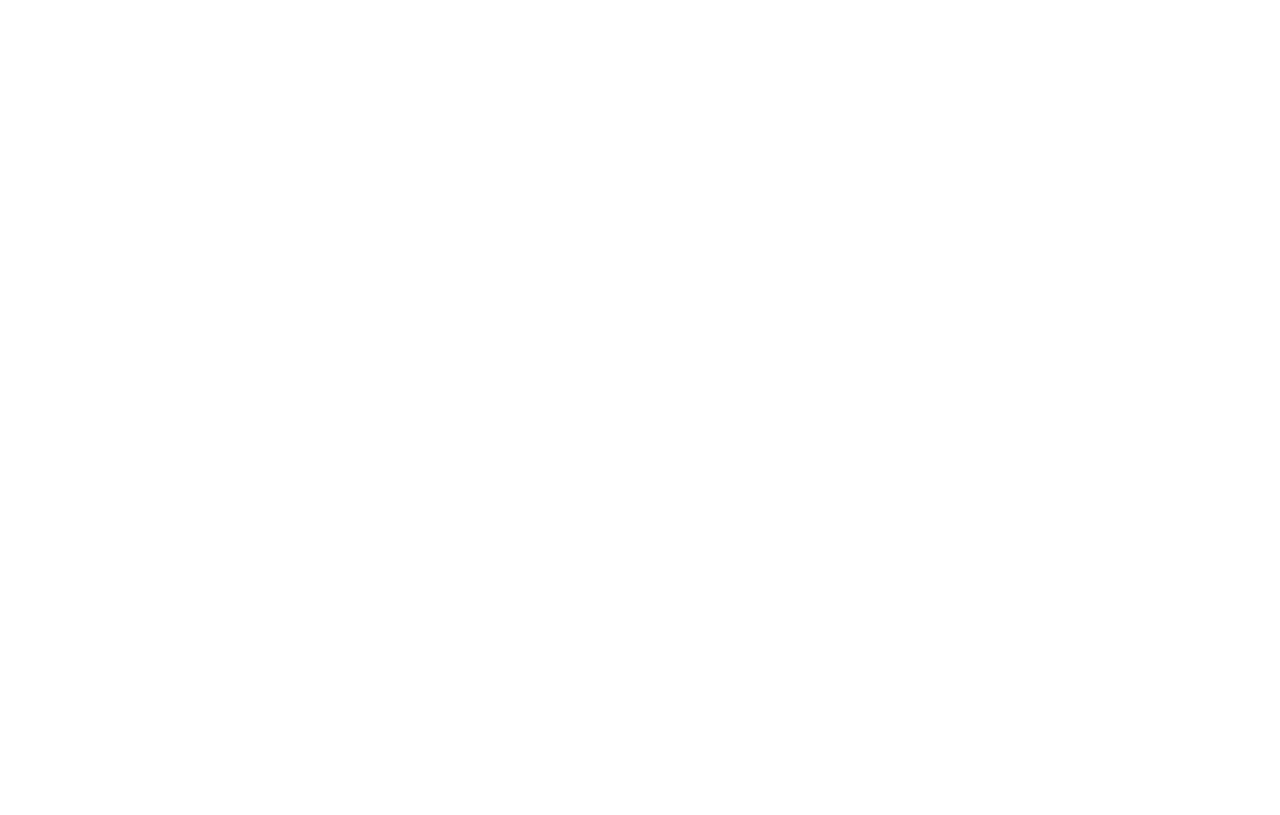
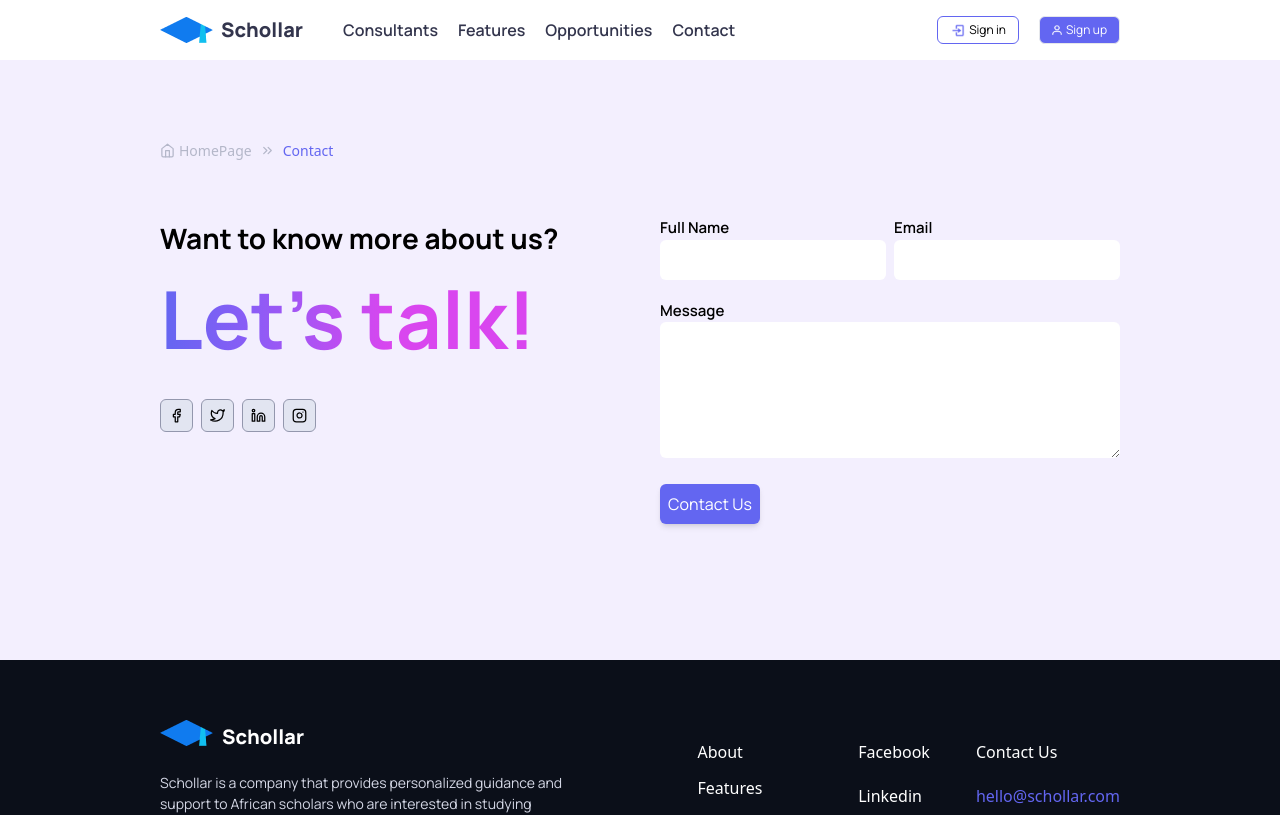
Before and after one commit to Zeddic-SMO/schollar-frontend, a React (Vite) app: page /contact in a window 1280 px wide. Before the commit this address had no page. Shown: the top 815 px of the page. Built offline with nearby package versions, Linux system fonts and the light colour scheme; the HTML template or start-up script is replaced by a standard one.

Commit message:
Contact Page

```diff
--- a/src/NavRoutes.jsx
+++ b/src/NavRoutes.jsx
@@ -3,6 +3,7 @@
 import Consultants from "./components/Consultants/Consultants";
 import SignIn from "./components/Authentication/SignIn";
 import SignUp from "./components/Authentication/SignUp";
+import Contact from "./components/Contact/Contact";
 
 const NavRoutes = () => {
   return (
@@ -13,6 +14,9 @@
       {/* Authentication Routes */}
       <Route path="/signin" element={<SignIn />} />
       <Route path="/signup" element={<SignUp />} />
+
+      {/* contact page */}
+      <Route path="/contact" element={<Contact />} />
     </Routes>
   );
 };
--- /dev/null
+++ b/src/components/Contact/Contact.jsx
@@ -0,0 +1,117 @@
+import Footer from "../Navigation/Footer";
+import Header from "../Navigation/Header";
+import { Link } from "react-router-dom";
+import {
+  Home,
+  ChevronsRight,
+  Facebook,
+  Twitter,
+  Linkedin,
+  Instagram,
+} from "react-feather";
+
+const Contact = () => {
+  return (
+    <div className="bg-[#f3effe] ">
+      <Header />
+      <div className=" px-10 md:px-40 py-20">
+        <div className="flex text-BrandGray500 text-[14px] items-center gap-2">
+          <Link to="/">
+            <div className="flex items-center gap-1 cursor-pointer hover:underline">
+              <span>
+                <Home size="15px" />
+              </span>
+              <span>HomePage</span>
+            </div>
+          </Link>
+          <span>
+            <ChevronsRight size="15px" />
+          </span>
+          <span className="text-BrandPrimary">Contact</span>
+        </div>
+
+        <div className="py-14 flex flex-col md:flex-row gap-10">
+          <div className="md:w-1/2">
+            <h3 className="font-ManropeBold text-[20px] md:text-[28px]">
+              Want to know more about us?
+            </h3>
+            <h1
+              id="contact_lets_talk"
+              className="text-[45px] md:text-[80px] font-ManropeBold"
+            >
+              Let's talk!
+            </h1>
+            <div className="flex gap-2 pt-5">
+              <span className="bg-BrandGray300 p-1 md:p-2 cursor-pointer rounded-md border-[1px] border-BrandGray600">
+                <Facebook size="15px" />
+              </span>
+              <span className="bg-BrandGray300 p-1 md:p-2 cursor-pointer rounded-md border-[1px] border-BrandGray600">
+                <Twitter size="15px" />
+              </span>
+              <span className="bg-BrandGray300 p-1 md:p-2 cursor-pointer rounded-md border-[1px] border-BrandGray600">
+                <Linkedin size="15px" />
+              </span>
+              <span className="bg-BrandGray300 p-1 md:p-2 cursor-pointer rounded-md border-[1px] border-BrandGray600">
+                <Instagram size="15px" />
+              </span>
+            </div>
+          </div>
+          <div className="md:w-1/2">
+            <div className="flex gap-2 mb-5">
+              <div className="w-1/2">
+                <label
+                  htmlFor="full_name"
+                  className="block font-ManropeSemiBold text-[15px]"
+                >
+                  Full Name
+                </label>
+                <input
+                  type="text"
+                  id="full_name"
+                  className="outline-none bg-white p-2 rounded-md w-full"
+                />
+              </div>
+              <div className="w-1/2">
+                <label
+                  htmlFor="email"
+                  className="block font-ManropeSemiBold text-[15px]"
+                >
+                  Email
+                </label>
+                <input
+                  type="email"
+                  id="email"
+                  className="outline-none bg-white p-2 rounded-md w-full"
+                />
+              </div>
+            </div>
+            <div>
+              <label
+                htmlFor="message"
+                className="block font-ManropeSemiBold text-[15px]"
+              >
+                Message
+              </label>
+              <textarea
+                name="message"
+                id="message"
+                cols="30"
+                rows="5"
+                className="w-full rounded-md outline-none p-2"
+              ></textarea>
+            </div>
+            <div>
+              <button className=" bg-BrandPrimary rounded-md text-white font-ManropeRegular p-2 mt-5 shadow-md">
+                Contact Us
+              </button>
+            </div>
+          </div>
+        </div>
+      </div>
+
+      <Footer />
+    </div>
+  );
+};
+
+export default Contact;
--- a/src/components/Home/HeroSection.jsx
+++ b/src/components/Home/HeroSection.jsx
@@ -4,7 +4,10 @@
 
 const HeroSection = () => {
   return (
-    <div className="bg-[#f3effe] md:h-[600px] w-full px-10 md:px-40 py-20 flex items-center">
+    <div
+      id="heroBg"
+      className="bg-[#f3effe] md:h-[600px] w-full px-10 md:px-40 py-20 flex items-center"
+    >
       <div className="w-full md:w-[80%]">
         <h6 className="font-ManropeBold text-[14px] md:text-[20px]">
           Welcome!
--- a/src/index.css
+++ b/src/index.css
@@ -7,6 +7,8 @@
 * {
   box-sizing: border-box;
 }
+#heroBg {
+}
 
 #authTemplate {
   /* height: calc(100% - 68px); */
@@ -15,3 +17,10 @@
   padding: 0;
   margin: 0;
 }
+
+#contact_lets_talk {
+  background: linear-gradient(90deg, #6366f1 0%, #8b5cf6 20%, #d946ef 50%);
+  background-clip: text;
+  -webkit-background-clip: text;
+  color: transparent;
+}
--- a/tailwind.config.js
+++ b/tailwind.config.js
@@ -20,6 +20,7 @@
         BrandGray600: "#9397AD",
         BrandGray500: "#B4B7C9",
         BrandGray400: "#D4D7E5",
+        BrandGray300: "#E2E5F1",
         BrandGray200: "#EFF2FC",
         BrandGray100: "#f3f6ff",
         BrandHover: "#c1c4fa",
```
